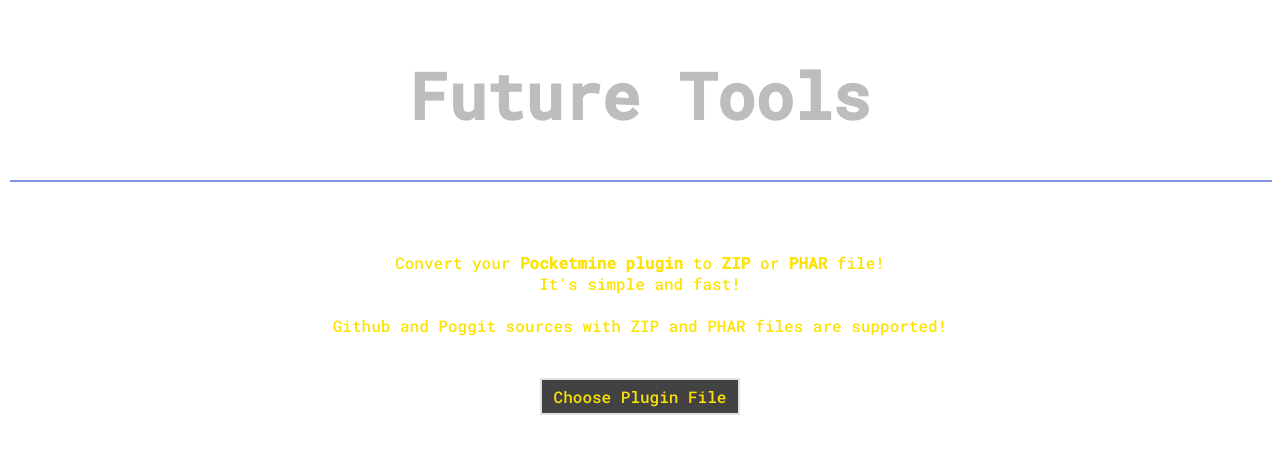
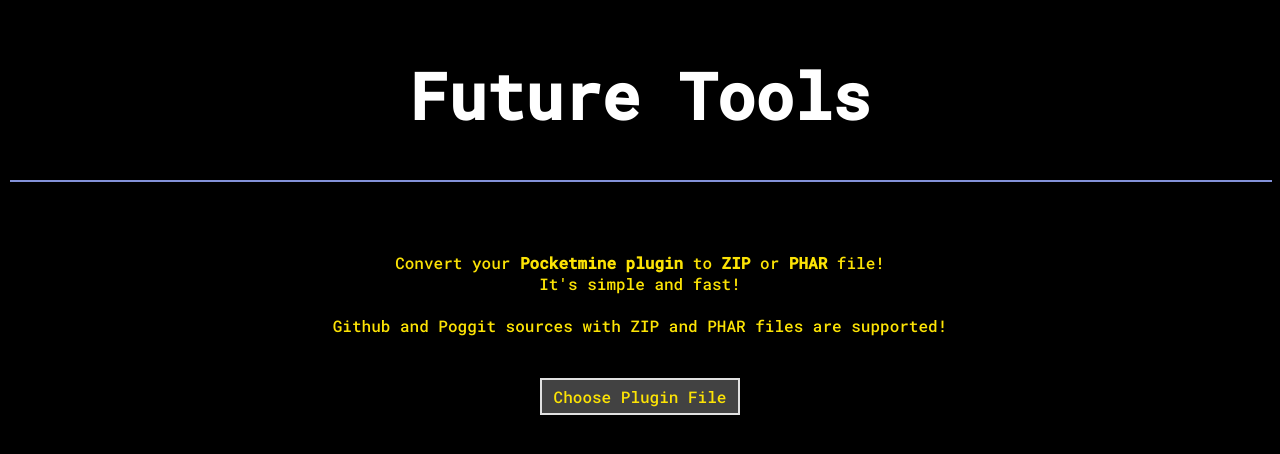
Before and after one commit to FutureDeveloperZ/FutureTools, a plain HTML site: page index.html in a window 1280 px wide. Drawn offline with Linux system fonts and the light colour scheme.

Commit message:
Update tools.css

```diff
--- a/tools.css
+++ b/tools.css
@@ -6,7 +6,7 @@
 }
 
 body {
-	background-color: #FFFFFF;
+	background-color: #000000;
 	text-align: center;
 	padding: 10px;
 	margin: 0;
@@ -16,7 +16,7 @@ body {
 
 h1 {
 	font-size: 5vw;
-	color: #bdbdbd;
+	color: #ffffff;
 	font-style: "bold";
 }
 
```
